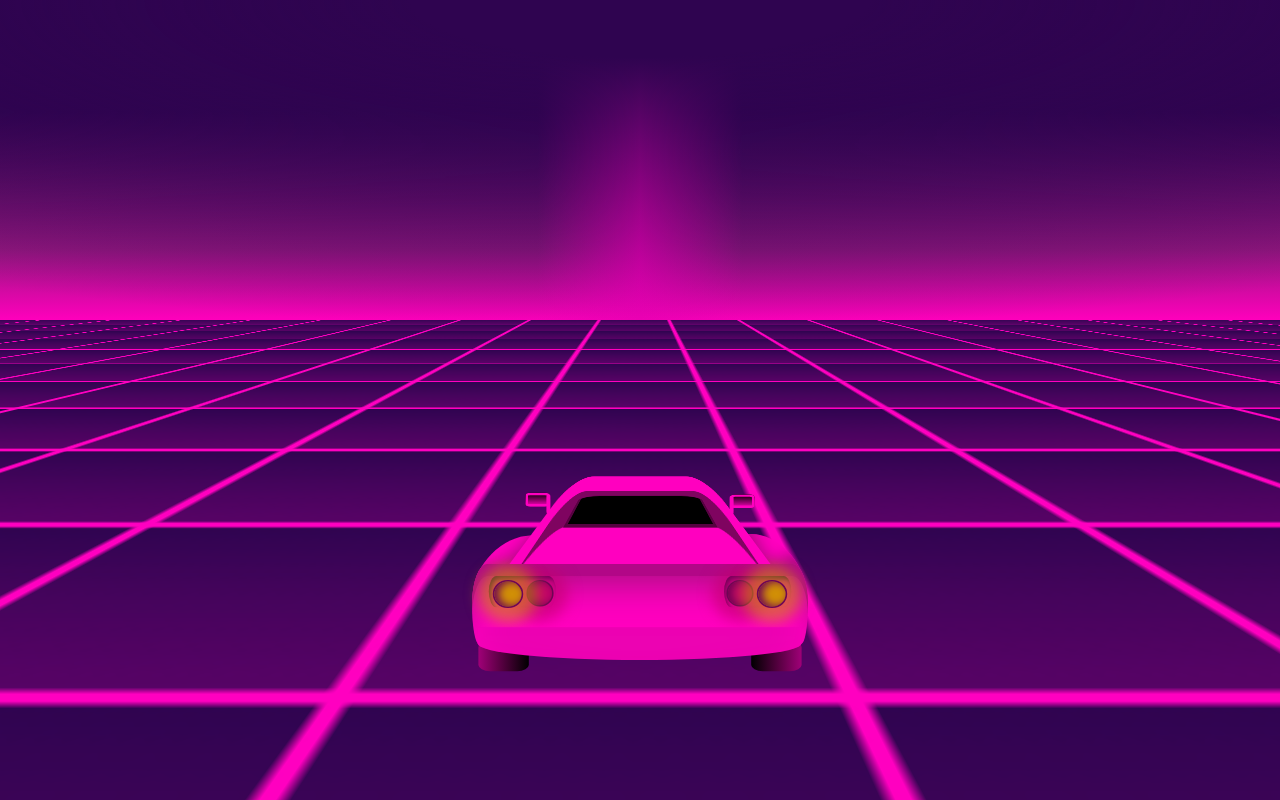
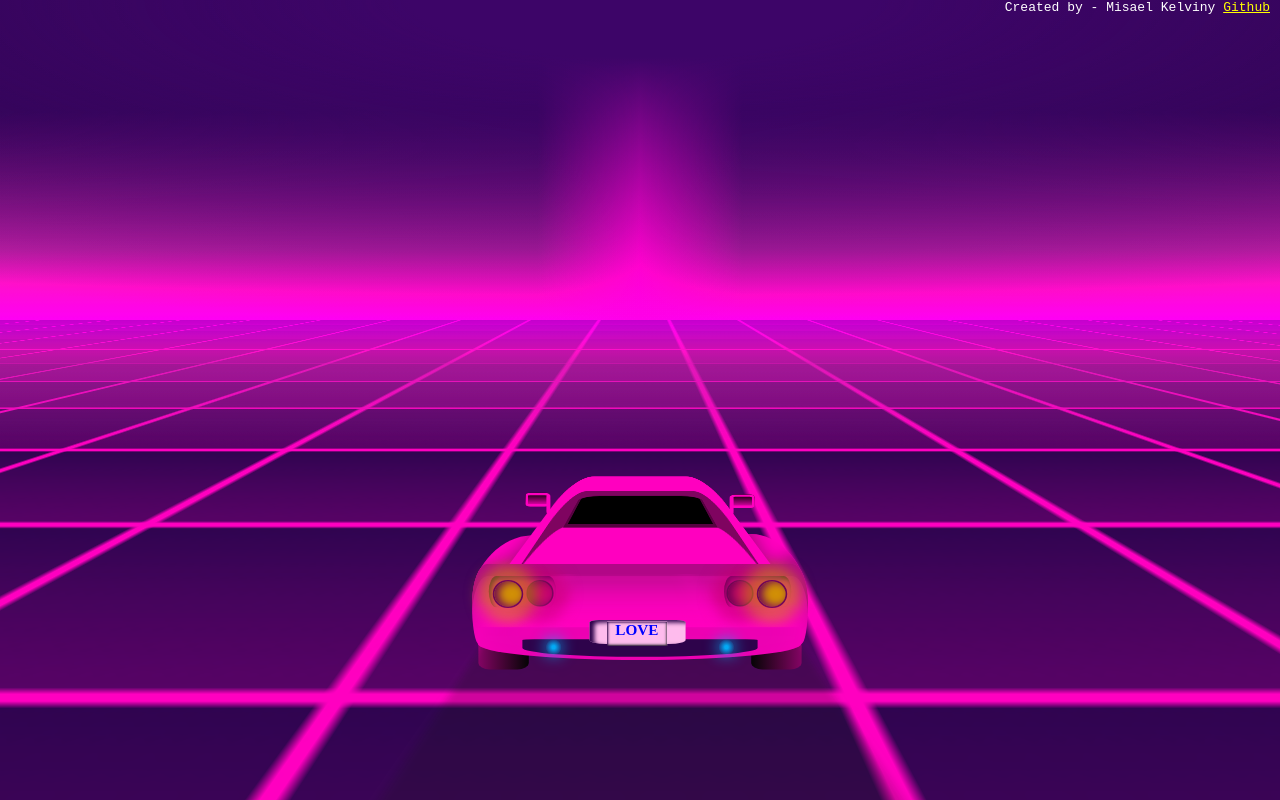
Before and after one commit to MisaelKelviny/CSS-vaporwave-artwork, a plain HTML site: page index.html in a window 1280 px wide. Drawn offline with Linux system fonts and the light colour scheme.

Commit message:
fix: adjusting scene and code

```diff
--- a/index.html
+++ b/index.html
@@ -1,23 +1,27 @@
 <!DOCTYPE html>
 <html lang="en">
-
   <head>
-  <meta charset="UTF-8">
-  <meta http-equiv="X-UA-Compatible" content="IE=edge">
-  <meta name="viewport" content="width=device-width, initial-scale=1.0">
+    <meta charset="UTF-8" />
+    <meta http-equiv="X-UA-Compatible" content="IE=edge" />
+    <meta name="viewport" content="width=device-width, initial-scale=1.0" />
     <link rel="stylesheet" href="./style.css" />
     <title>Vaporwave</title>
   </head>
 
   <body>
+    <span class="credits">
+      Created by - Misael Kelviny
+      <a
+        href="https://github.com/MisaelKelviny/CSS-vaporwave-artwork"
+        target="_blank"
+        >Github</a
+      >
+    </span>
     <div class="container">
       <div class="background">
         <div class="grid"></div>
         <div class="mountain"></div>
       </div>
-    <!-- <div class="carro">
-      <img src="./image.jpeg" />
-    </div> -->
       <div class="carContainer">
         <div class="car">
           <div class="parachoqueContainer">
@@ -27,8 +31,8 @@
               <div class="right-farol"></div>
               <div class="left-farol"></div>
             </div>
-          <!-- <div class="placa"></div> -->
-          <!-- <div class="escape"></div> -->
+            <div class="placa"></div>
+            <div class="escape"></div>
           </div>
           <div class="tire"></div>
           <div class="capo">
@@ -39,15 +43,14 @@
             <div class="left-retrovisor"></div>
             <div class="right-retrovisor"></div>
           </div>
-        <!-- <div class="background-refletion">
+          <div class="background-refletion">
             <div class="grid-reflection"></div>
           </div>
           <div class="car-shadow">
             <div class="shadow"></div>
-        </div> -->
+          </div>
         </div>
       </div>
     </div>
   </body>
-
 </html>
--- a/style.css
+++ b/style.css
@@ -63,7 +63,8 @@
   width: 100%;
   opacity: 0.6;
   /* background: aqua; */
-  background-image: linear-gradient(#ff00bf 2px, transparent 2px), linear-gradient(to right, #ff00bf 2px, transparent 2px);
+  background-image: linear-gradient(#ff00bf 2px, transparent 2px),
+    linear-gradient(to right, #ff00bf 2px, transparent 2px);
   background-position: 23px 28px;
   background-size: 80px 46px;
   transform-style: preserve-3d;
@@ -81,7 +82,29 @@
   height: 40vh;
   position: absolute;
   top: 0px;
-  background-image: radial-gradient(circle at top, #2f0450 8%, transparent 46%), linear-gradient(to left, #f001b600 48%, #f200b7 50%, transparent 52%), linear-gradient(to top, #ff00bc 0%, #94177f 22%, transparent 65%);
+  background-image: radial-gradient(circle at top, #2f0450 8%, transparent 46%),
+    linear-gradient(to left, #f001b600 48%, #f200b7 50%, transparent 52%),
+    linear-gradient(to top, #ff00bc 0%, #94177f 22%, transparent 65%);
+  filter: brightness(1.3);
+}
+
+.mountain::after {
+  content: "";
+  width: 100%;
+  height: 25vh;
+  position: absolute;
+  top: 100%;
+  background-image: linear-gradient(
+    to top,
+    #ff00bc 0%,
+    #94177f 22%,
+    transparent 65%
+  );
+  filter: brightness(1.1);
+  perspective: 500px;
+  transform-style: preserve-3d;
+  transform: rotate(180deg);
+  opacity: 0.7;
 }
 
 .sun {
@@ -99,6 +122,17 @@
   bottom: 50%;
   display: flex;
   justify-content: center;
+  animation: carMove 1s alternate 1s infinite;
+}
+
+@keyframes carMove {
+  from {
+    bottom: 50%;
+  }
+
+  to {
+    bottom: 49.8%;
+  }
 }
 
 .car {
@@ -107,7 +141,7 @@
   background-color: transparent;
   position: absolute;
   top: 36%;
-  transform: scale(.8);
+  transform: scale(0.8);
   /* opacity: .6; */
 }
 
@@ -126,7 +160,7 @@
 }
 
 .parachoque::after {
-  content: '';
+  content: "";
   width: 96.5%;
   height: 41px;
   background: #ec03b2;
@@ -135,11 +169,12 @@
   bottom: 40%;
   left: 7px;
   z-index: 2;
-  box-shadow: inset 41px 0px 47px -45px #ff00bf, inset -41px 0px 47px -45px #ff00bf;
+  box-shadow: inset 41px 0px 47px -45px #ff00bf,
+    inset -41px 0px 47px -45px #ff00bf;
 }
 
 .parachoque::before {
-  content: '';
+  content: "";
   width: 100%;
   height: 30%;
   position: absolute;
@@ -160,7 +195,7 @@
 }
 
 .placa::after {
-  content: 'LOVE';
+  content: "LOVE";
   font-size: 19px;
   color: blue;
   font-weight: bold;
@@ -186,25 +221,33 @@
 }
 
 .escape::after {
-  content: '';
+  content: "";
   width: 20px;
   height: 20px;
   position: absolute;
   right: 10%;
   border-radius: 50%;
   box-shadow: 0px 0px 20px #03a9f4;
-  background-image: radial-gradient(circle at center, #03a9f4 14%, transparent 94%);
+  background-image: radial-gradient(
+    circle at center,
+    #03a9f4 14%,
+    transparent 94%
+  );
 }
 
 .escape::before {
-  content: '';
+  content: "";
   width: 20px;
   height: 20px;
   position: absolute;
   left: 10%;
   border-radius: 50%;
   box-shadow: 0px 0px 20px #03a9f4;
-  background-image: radial-gradient(circle at center, #03a9f4 14%, transparent 94%);
+  background-image: radial-gradient(
+    circle at center,
+    #03a9f4 14%,
+    transparent 94%
+  );
 }
 
 .tire {
@@ -215,7 +258,7 @@
 }
 
 .tire::after {
-  content: '';
+  content: "";
   width: 15%;
   height: 19%;
   background: repeating-linear-gradient(to left, black, #fe00be 100px);
@@ -223,10 +266,11 @@
   left: 2%;
   bottom: 33%;
   border-radius: 23%;
+  animation: tireMove 1s alternate 2s infinite;
 }
 
 .tire::before {
-  content: '';
+  content: "";
   width: 15%;
   height: 19%;
   background: repeating-linear-gradient(to right, black, #fe00be 100px);
@@ -234,6 +278,21 @@
   right: 2%;
   bottom: 33%;
   border-radius: 23%;
+  animation: tireMove 1s alternate 2s infinite;
+}
+
+@keyframes tireMove {
+  0% {
+    bottom: 32%;
+  }
+
+  50% {
+    bottom: 33%;
+  }
+
+  100% {
+    bottom: 34%;
+  }
 }
 
 .capo {
@@ -246,9 +305,11 @@
   z-index: 5;
 }
 
-.capo::after {}
+.capo::after {
+}
 
-.capo::before {}
+.capo::before {
+}
 
 .window {
   width: 100%;
@@ -261,7 +322,7 @@
 }
 
 .window::after {
-  content: '';
+  content: "";
   width: 72%;
   height: 33%;
   background: black;
@@ -272,13 +333,17 @@
   box-shadow: 0px 2px 0px 3px #570141;
 }
 
-.backWindow {}
+.backWindow {
+}
 
-.backWindow::after {}
+.backWindow::after {
+}
 
-.backWindow::before {}
+.backWindow::before {
+}
 
-.window::before {}
+.window::before {
+}
 
 .retrovisor {
   width: 100%;
@@ -288,9 +353,11 @@
   left: 14%;
 }
 
-.retrovisor::after {}
+.retrovisor::after {
+}
 
-.retrovisor::before {}
+.retrovisor::before {
+}
 
 .left-retrovisor {
   width: 7%;
@@ -305,7 +372,7 @@
 }
 
 .left-retrovisor::before {
-  content: '';
+  content: "";
   width: 15%;
   height: 137%;
   position: absolute;
@@ -329,7 +396,7 @@
 }
 
 .right-retrovisor::before {
-  content: '';
+  content: "";
   width: 15%;
   height: 137%;
   position: absolute;
@@ -357,6 +424,7 @@
   background-color: #141414;
   transform-style: preserve-3d;
   transform: rotateX(45deg);
+  filter: blur(6px);
 }
 
 .carro {
@@ -366,8 +434,8 @@
   width: 100%;
   height: 100%;
   display: flex;
-  transform: scale(.5);
-  opacity: .4;
+  transform: scale(0.5);
+  opacity: 0.4;
   justify-content: center;
   align-items: center;
 }
@@ -381,7 +449,7 @@
 }
 
 .tire-up::before {
-  content: '';
+  content: "";
   width: 15%;
   background: #ff00bf;
   height: 156%;
@@ -394,7 +462,7 @@
 }
 
 .tire-up::after {
-  content: '';
+  content: "";
   width: 15%;
   background: #ff00bf;
   height: 156%;
@@ -424,7 +492,7 @@
 }
 
 .left-farol::after {
-  content: '';
+  content: "";
   width: 40%;
   height: 80%;
   border-radius: 50%;
@@ -437,7 +505,7 @@
 }
 
 .left-farol::before {
-  content: '';
+  content: "";
   width: 35%;
   height: 75%;
   border-radius: 50%;
@@ -460,7 +528,7 @@
 }
 
 .right-farol::after {
-  content: '';
+  content: "";
   width: 40%;
   height: 80%;
   border-radius: 50%;
@@ -469,11 +537,11 @@
   right: 6%;
   top: 12%;
   border: 2px solid #6f0655;
-  box-shadow: inset 5px 0px 10px #700454, 0px 0px 17px 18px #d18f0796;;
+  box-shadow: inset 5px 0px 10px #700454, 0px 0px 17px 18px #d18f0796;
 }
 
 .right-farol::before {
-  content: '';
+  content: "";
   width: 35%;
   height: 75%;
   border-radius: 50%;
@@ -484,3 +552,17 @@
   border: 2px solid #6f0655;
   box-shadow: inset 5px 0px 10px #700454, 0px 0px 17px 18px #c2026b96;
 }
+
+.credits {
+  position: absolute;
+  top: 0;
+  right: 10px;
+  color: white;
+  font: bold;
+  font-family: monospace;
+  z-index: 99;
+
+  & > a {
+    color: yellow;
+  }
+}
```
Lines whose indentation alone changed are shown as unchanged.
